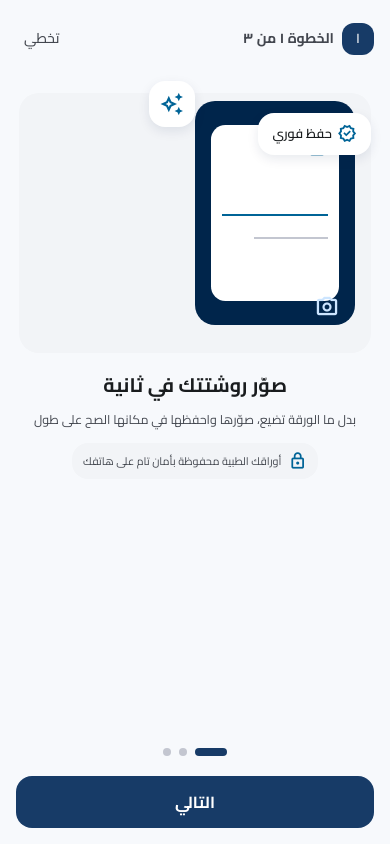
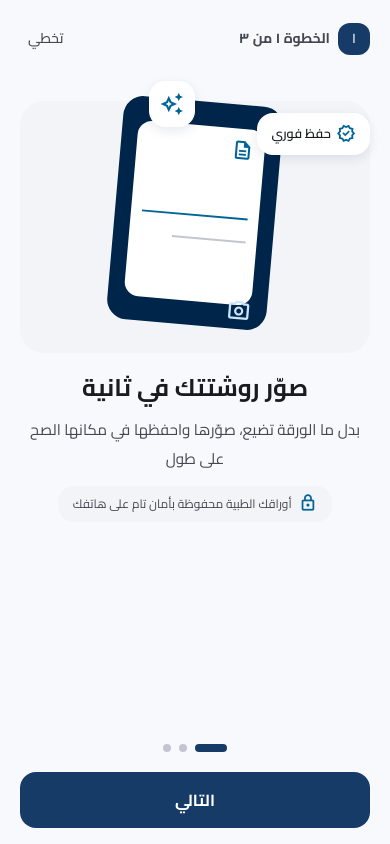
Before and after one commit to Mahmoudfattah/roshetaty, a Next.js app: page /onboarding in a window 390 px wide. Built offline with nearby package versions, Linux system fonts and the light colour scheme.

Commit message:
inhace part 3

```diff
--- a/app/globals.css
+++ b/app/globals.css
@@ -226,10 +226,9 @@ button {
   flex-direction: column;
   align-items: center;
   width: 100%;
-  max-width: min(92vw, 38rem);
+  max-width: 28rem;
   margin: 0 auto;
-  padding: clamp(1rem, 3.5vh, 2.5rem) clamp(1rem, 4vw, 2rem)
-    calc(1rem + env(safe-area-inset-bottom, 0px));
+  padding: 1.5rem 1.25rem calc(1rem + env(safe-area-inset-bottom, 0px));
   text-align: center;
 }
 
@@ -257,11 +256,10 @@ button {
 
 .intro-illustration {
   position: relative;
-  width: min(100%, 30rem);
-  height: clamp(14rem, 42vh, 24rem);
-  flex: 0 0 clamp(14rem, 42vh, 24rem);
-  margin-bottom: clamp(0.75rem, 2vh, 1.5rem);
-  --intro-art-scale: clamp(0.8, 3.2vw, 1.35);
+  width: min(100%, 22rem);
+  height: 17rem;
+  flex: 0 0 17rem;
+  margin-bottom: 1rem;
 }
 
 .intro-illustration::before {
@@ -275,16 +273,16 @@ button {
 .intro-content h1 {
   margin: 0;
   color: var(--color-on-surface);
-  font-size: clamp(1.3rem, 2.2vw, 1.75rem);
+  font-size: 1.5rem;
   font-weight: 700;
   line-height: 1.55;
 }
 
 .intro-content > p {
-  max-width: min(90vw, 30rem);
-  margin: clamp(0.35rem, 1vh, 0.7rem) auto 0;
+  max-width: 23rem;
+  margin: 0.55rem auto 0;
   color: var(--color-on-surface-variant);
-  font-size: clamp(0.85rem, 1.3vw, 1rem);
+  font-size: 0.95rem;
   font-weight: 400;
   line-height: 1.9;
 }
@@ -293,13 +291,12 @@ button {
   display: inline-flex;
   align-items: center;
   gap: 0.45rem;
-  max-width: 100%;
-  margin-top: clamp(0.5rem, 1.5vh, 0.9rem);
+  margin-top: 0.8rem;
   padding: 0.55rem 0.9rem;
   border-radius: 1rem;
   background: var(--color-surface-container-low);
   color: var(--color-on-surface-variant);
-  font-size: clamp(0.68rem, 1vw, 0.8rem);
+  font-size: 0.75rem;
 }
 
 .intro-note .material-symbols-outlined {
@@ -423,8 +420,7 @@ button {
   left: 50%;
   width: 10rem;
   height: 14rem;
-  transform: translateX(-50%) rotate(5deg) scale(var(--intro-art-scale));
-  transform-origin: center;
+  transform: translateX(-50%) rotate(5deg);
   border-radius: 1.25rem;
   background: var(--color-primary);
 }
@@ -462,14 +458,10 @@ button {
 .capture-tag {
   top: 2rem;
   right: 0;
-  transform: scale(var(--intro-art-scale));
-  transform-origin: top right;
 }
 .capture-badge {
   bottom: 2.2rem;
   left: 0.25rem;
-  transform: scale(var(--intro-art-scale));
-  transform-origin: bottom left;
 }
 
 /* Organization */
@@ -484,8 +476,7 @@ button {
   left: 50%;
   width: 13rem;
   height: 10rem;
-  transform: translateX(-50%) rotate(-5deg) scale(var(--intro-art-scale));
-  transform-origin: center;
+  transform: translateX(-50%) rotate(-5deg);
   background: var(--color-secondary-fixed);
   color: var(--color-secondary);
   padding: 1rem;
@@ -500,8 +491,7 @@ button {
   left: 50%;
   width: 14rem;
   height: 11rem;
-  transform: translateX(-50%) scale(var(--intro-art-scale));
-  transform-origin: center;
+  transform: translateX(-50%);
   background: var(--color-surface-container-lowest);
   color: var(--color-primary-container);
   padding: 1rem;
@@ -526,8 +516,6 @@ button {
 .organize-tag {
   top: 1.1rem;
   left: 0;
-  transform: scale(var(--intro-art-scale));
-  transform-origin: top left;
 }
 
 /* Privacy */
@@ -537,8 +525,7 @@ button {
   left: 50%;
   width: 10rem;
   height: 14rem;
-  transform: translateX(-50%) scale(var(--intro-art-scale));
-  transform-origin: center;
+  transform: translateX(-50%);
   border: 0.45rem solid var(--color-primary);
   border-radius: 1.4rem;
   background: var(--color-surface-container-lowest);
@@ -575,8 +562,6 @@ button {
   background: var(--color-secondary-fixed);
   color: var(--color-primary-container);
   box-shadow: 0 0.25rem 0.75rem #00254b18;
-  transform: scale(var(--intro-art-scale));
-  transform-origin: center;
 }
 .privacy-shield .material-symbols-outlined {
   font-size: 2.3rem;
@@ -584,8 +569,6 @@ button {
 .privacy-tag {
   bottom: 1.4rem;
   left: 0;
-  transform: scale(var(--intro-art-scale));
-  transform-origin: bottom left;
 }
 
 @media (max-width: 370px) {
@@ -595,7 +578,6 @@ button {
   .intro-illustration {
     height: 15rem;
     flex-basis: 15rem;
-    --intro-art-scale: 0.74;
   }
   .intro-content h1 {
     font-size: 1.3rem;
@@ -610,13 +592,14 @@ button {
 
 @media (min-width: 768px) {
   .intro-content {
-    max-width: min(70vw, 42rem);
-    padding-top: clamp(1.5rem, 4vh, 3rem);
+    max-width: 34rem;
+    padding-top: clamp(2rem, 5vh, 4rem);
   }
 
   .intro-illustration {
-    width: min(70vw, 34rem);
-    --intro-art-scale: clamp(1, 3vw, 1.35);
+    width: min(70vw, 28rem);
+    height: clamp(18rem, 42vh, 24rem);
+    flex-basis: clamp(18rem, 42vh, 24rem);
   }
 }
 
@@ -629,55 +612,9 @@ button {
   .intro-illustration {
     height: min(40vh, 15rem);
     flex-basis: min(40vh, 15rem);
-    --intro-art-scale: 0.8;
   }
 
   .intro-content h1 {
     font-size: 1.35rem;
   }
 }
-
-@media (max-width: 767px) {
-  .intro-header {
-    padding-inline: max(1rem, env(safe-area-inset-left, 0px));
-  }
-
-  .intro-content {
-    max-width: 100%;
-    padding-inline: 1rem;
-    padding-top: clamp(0.75rem, 3vh, 1.5rem);
-  }
-
-  .intro-illustration {
-    width: min(100%, 22rem);
-    height: clamp(13rem, 35vh, 17rem);
-    flex-basis: clamp(13rem, 35vh, 17rem);
-    --intro-art-scale: clamp(0.64, 2.8vw, 0.82);
-  }
-
-  .intro-illustration::before {
-    inset: 0.75rem 0 0;
-    border-radius: 1.25rem;
-  }
-
-  .intro-content h1 {
-    max-width: 100%;
-    font-size: clamp(1.15rem, 5vw, 1.45rem);
-  }
-
-  .intro-content > p {
-    max-width: 22rem;
-    font-size: clamp(0.78rem, 3.2vw, 0.92rem);
-    line-height: 1.75;
-  }
-
-  .intro-note {
-    max-width: min(100%, 21rem);
-    padding-inline: 0.7rem;
-  }
-
-  .intro-primary-button {
-    min-height: 3.25rem;
-    flex-basis: 3.25rem;
-  }
-}
```
